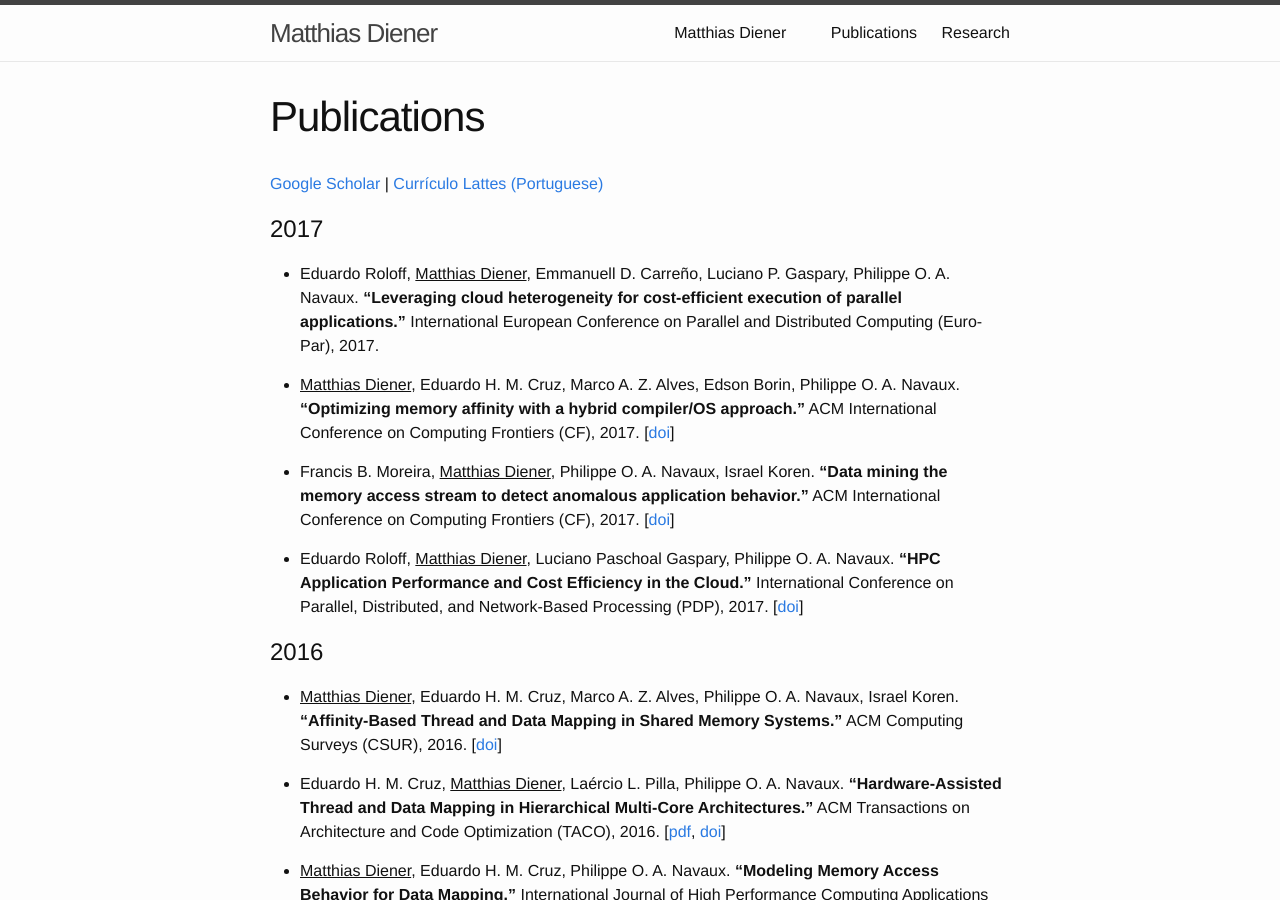
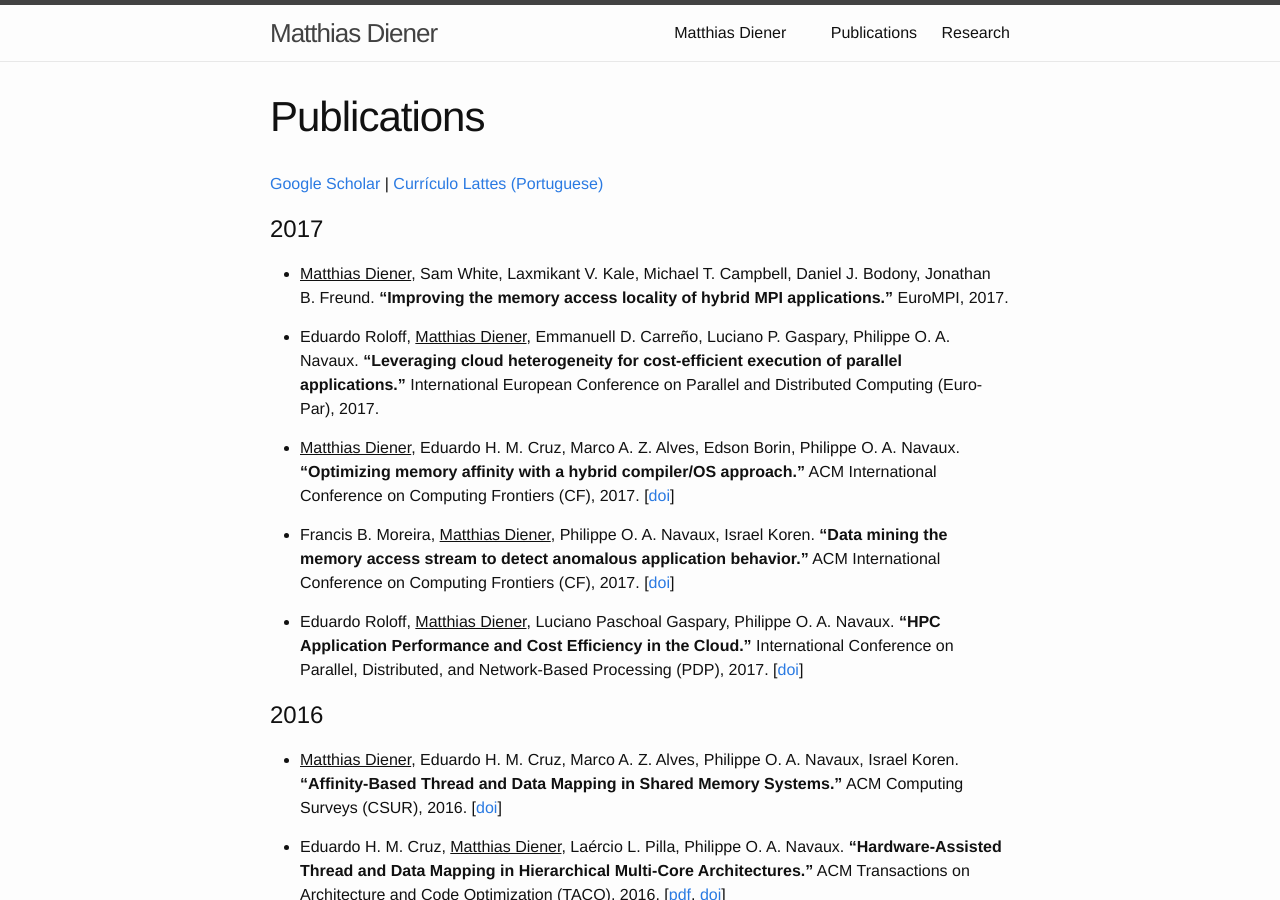
Before and after one commit to matthiasdiener/matthiasdiener.github.io, a Jekyll site: the page built from publications.md, in a window 1280 px wide and 900 px high. Built offline with Jekyll 4.4.1, drawn with Linux system fonts in a browser that asks for light colours.

Commit message:
add eurompi

```diff
--- a/_config.yml
+++ b/_config.yml
@@ -3,7 +3,7 @@ title: Matthias Diener
 email: mdiener@illinois.edu
 description:
 baseurl: "" # the subpath of your site, e.g. /blog/
-url: "http://matthiasdiener.github.io" # the base hostname & protocol for your site
+url: "https://matthiasdiener.github.io" # the base hostname & protocol for your site
 # twitter_username: jekyllrb
 github_username:  matthiasdiener
 
--- a/publications.md
+++ b/publications.md
@@ -7,6 +7,8 @@ title: Publications
 
 
 # 2017
+
+* <u>Matthias Diener</u>, Sam White, Laxmikant V. Kale, Michael T. Campbell, Daniel J. Bodony, Jonathan B. Freund. **“Improving the memory access locality of hybrid MPI applications.”** EuroMPI, 2017.
 
 * Eduardo Roloff, <u>Matthias Diener</u>, Emmanuell D. Carreño, Luciano P. Gaspary, Philippe O. A. Navaux. **“Leveraging cloud heterogeneity for cost-efficient execution of parallel applications.”** International European Conference on Parallel and Distributed Computing (Euro-Par), 2017.
 
```
